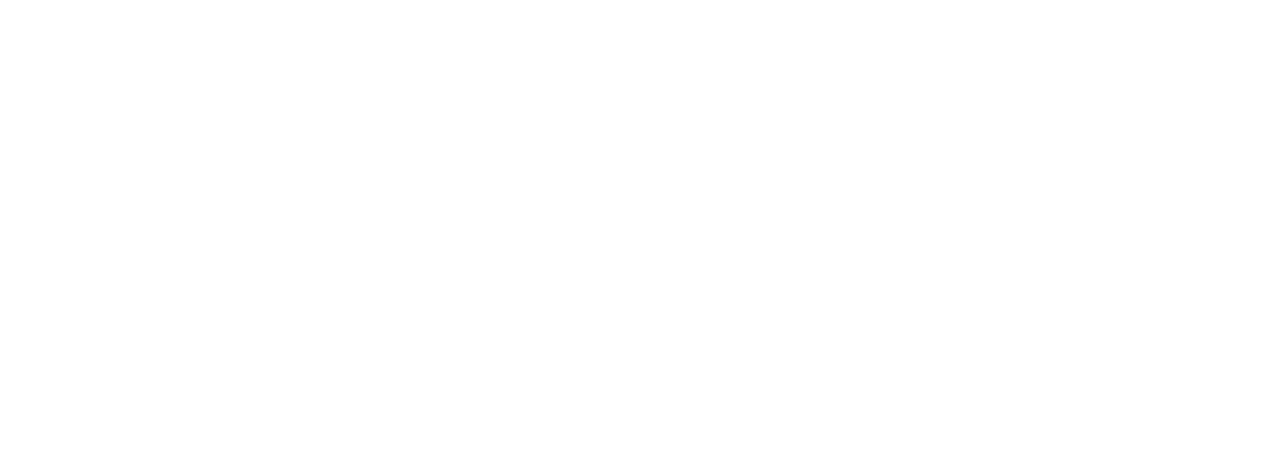
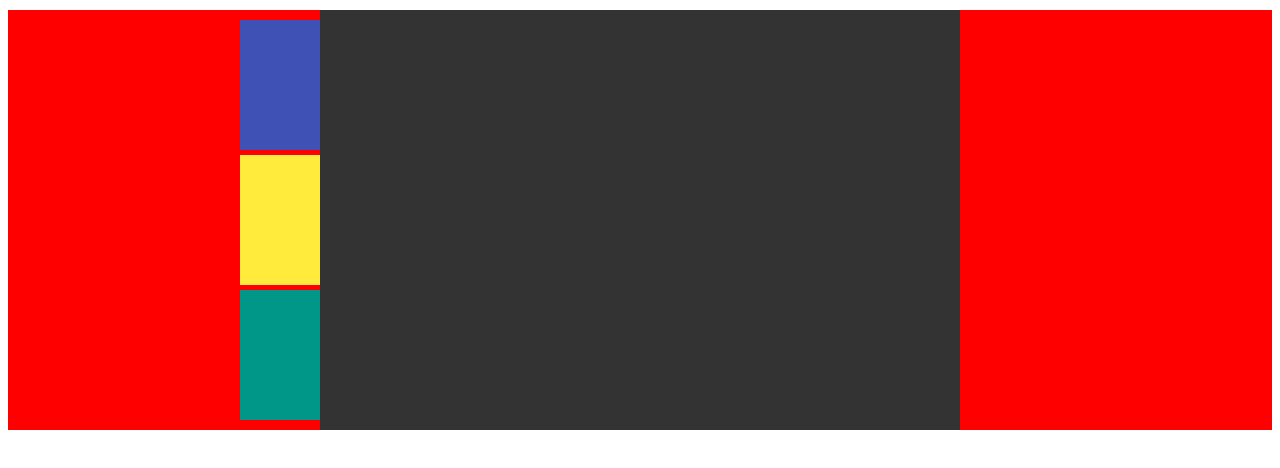
Before and after one commit to hirahara-fumitaka/test, a plain HTML site: page index.html in a window 1280 px wide. Drawn offline with Linux system fonts and the light colour scheme.

Commit message:
変更テスト中(2023年5月25日)

```diff
--- a/index.html
+++ b/index.html
@@ -4,9 +4,17 @@
   <meta charset="UTF-8">
   <meta http-equiv="X-UA-Compatible" content="IE=edge">
   <meta name="viewport" content="width=device-width, initial-scale=1.0">
-  <title>Document</title>
+  <link rel = "stylesheet" href="style.css">
 </head>
 <body>
 
+  <div class="wrapper">
+    <ul>
+        <li class="blue"></li>
+        <li class="yellow"></li>
+        <li class="green"></li>
+    </ul>
+</div>
+
 </body>
 </html>
--- /dev/null
+++ b/style.css
@@ -0,0 +1,51 @@
+@charset "utf-8";
+body {
+  position: relative;
+  z-index: -9;
+}
+
+.wrapper {
+  position:relative;
+  z-index: -100;
+  background: red
+}
+
+ul {
+  list-style: none;
+  width: 100%;
+  max-width:640px;
+  height: 420px;
+  padding: 0;
+  margin: 10px auto;
+  background-color: #333;
+
+  position: relative; /*親要素のポジション*/
+}
+
+li{
+  width: 300px;
+  height: 130px;
+
+  position: absolute; /*子要素のポジション*/
+  z-index:-1; /*子要素の重なり順を親の下に変更*/
+
+}
+li:hover{
+  transform: translateX(-30px);
+  transition: ease-out 1s;
+}
+.blue{
+  background-color: #3f51b5;
+  top: 10px;
+  left: -80px;
+}
+.yellow{
+  background-color: #ffeb3b;
+  top: 145px;
+  left: -80px;
+}
+.green{
+  background-color: #009688;
+  bottom: 10px;
+  left: -80px;
+}
```
